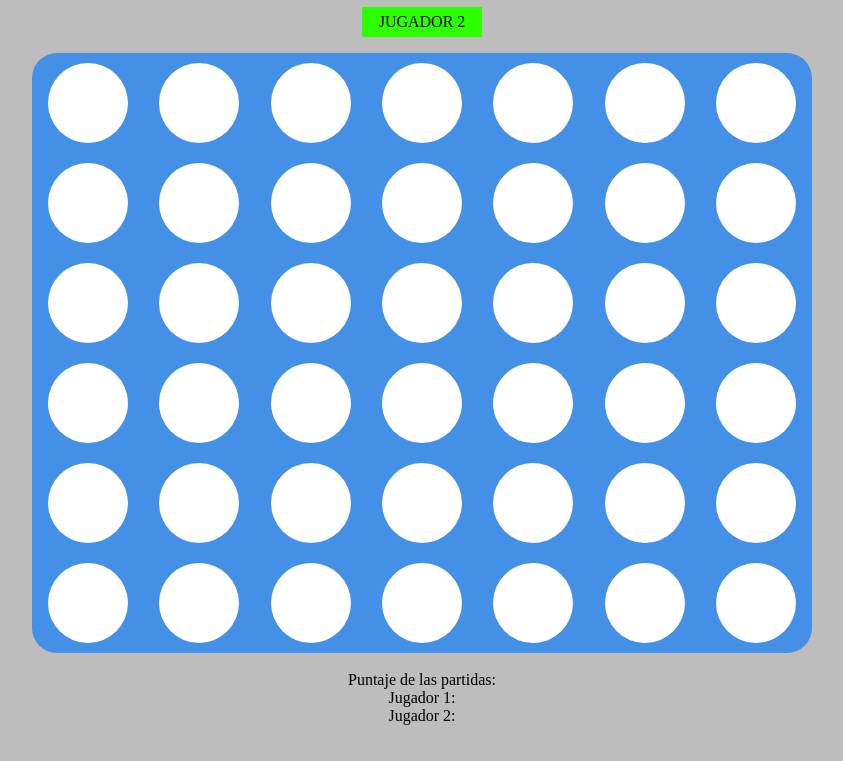
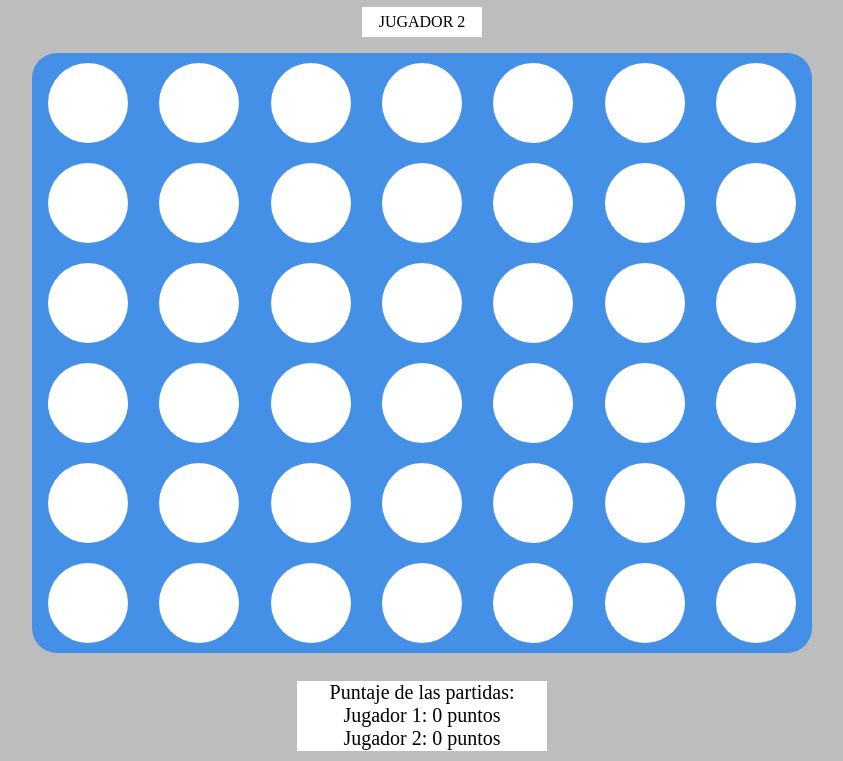
Before and after one commit to JonaSantillan/Practica-LPPA-Santillan, a plain HTML site: page cuatro_en_linea/Index.html in a window 1280 px wide. Shown: the part 100-861 px from the top of the page, without its empty margins (218-1061 px from the left). Before the commit the page ends 833 px from the top, so only its background shows below. Drawn offline with Linux system fonts and the light colour scheme.

Commit message:
version4

```diff
--- a/cuatro_en_linea/Estilos.css
+++ b/cuatro_en_linea/Estilos.css
@@ -75,3 +75,22 @@ body{
     margin: 10px;
     background-color:  #2bff00;
 }
+
+.activo{
+    display: flex;
+    justify-content: center;
+    align-items: center;
+    width: 120px;
+    height: 30px;
+    margin: 10px;
+    background-color: rgb(255, 255, 255);
+}
+
+#puntaje{
+    justify-content: center;
+    font-size: 20px;
+    width: 250px;
+    height: 70px;
+    margin: 10px;
+    background-color: rgb(255, 255, 255);
+}
--- a/cuatro_en_linea/Index.html
+++ b/cuatro_en_linea/Index.html
@@ -9,8 +9,8 @@
         <center><h1 id="Titulo">4 en Línea</h1></center>
     </body>
     <div>
-        <p><center><div id="Jugador" class="activo1" >JUGADOR 1</div></center>
-        <center><div id="Jugador" class="activo2">JUGADOR 2</div></center></p>
+        <p><center><div id="Jugador1" class="activo1" >JUGADOR 1</div></center>
+        <center><div id="Jugador2" class="activo">JUGADOR 2</div></center></p>
     </div>
     <center><form action="#" id="Tablero">
         <div id="tablero">
@@ -71,10 +71,11 @@
 
     </form></center>
     <br>
-    <center><div>Puntaje de las partidas:</div>
-            <div>Jugador 1:</div>
-            <div>Jugador 2:</div>
-    </center>
+    <center><div id="puntaje">
+                <div>Puntaje de las partidas:</div>
+                <div>Jugador 1: 0 puntos</div>
+                <div>Jugador 2: 0 puntos</div>
+            </div></center>
 
 
 </html>
--- a/cuatro_en_linea/app.js
+++ b/cuatro_en_linea/app.js
@@ -7,22 +7,33 @@ var estado_tablero = [
     [0,0,0,0,0,0,0],
   ]
 
+
 var turno = 1
 
 window.onload = function() {
    estado_tablero.forEach(function(fila, y) {
      fila.forEach(function(valor, x) {
        var celda = document.getElementById(x + '-' + y)
+       var cambio1 = document.getElementById("Jugador1")
+       var cambio2 = document.getElementById("Jugador2")
        celda.onclick = (function(){
            if(estado_tablero[y][x] === 0){
                 estado_tablero[y][x] = turno
                 turno = turno === 1 ? 2 : 1
                 pintar()
+                if(turno === 1){
+                    cambio1.className = "activo1"
+                    cambio2.className = "activo"
+                }
+                if(turno === 2){
+                    cambio1.className = "activo"
+                    cambio2.className = "activo2"
+                }
             }
        })
      })
    })
- }
+}
 
 var pintar = function() {
   estado_tablero.forEach(function(fila, y) {
```
